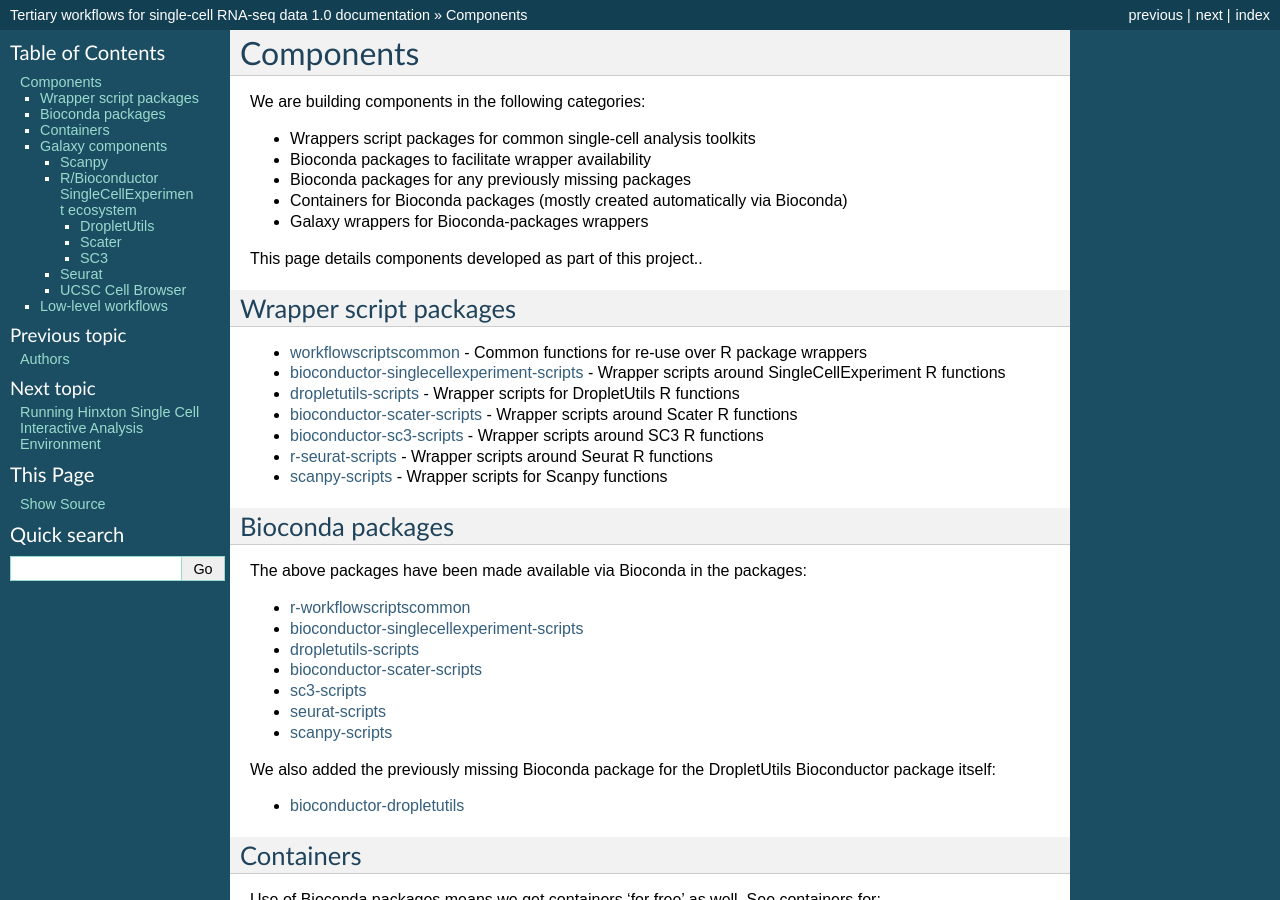
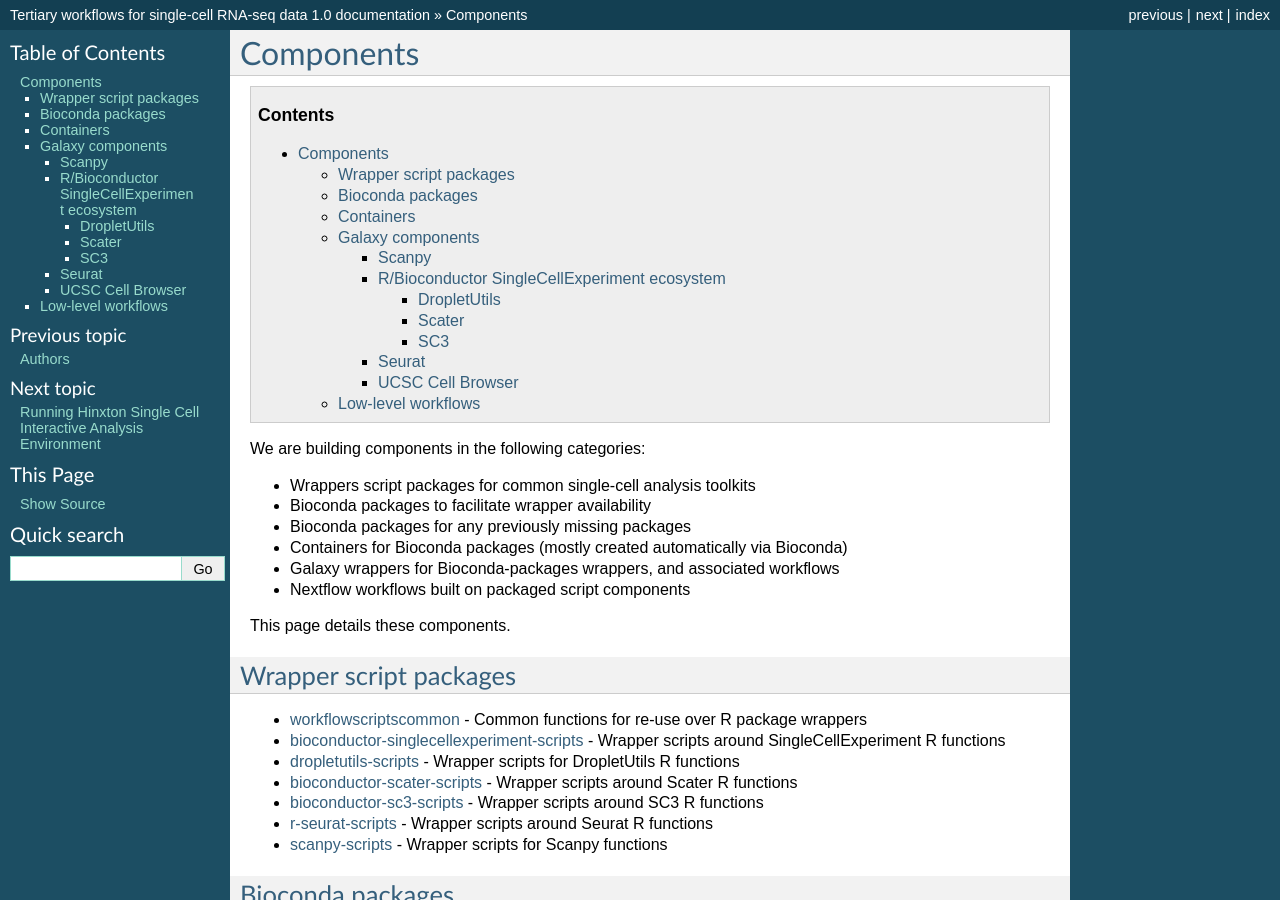
Before and after one commit to ebi-gene-expression-group/tertiary_workflows_docs, a Sphinx documentation site: the page built from docs/modules.rst, in a window 1280 px wide and 900 px high. Built offline with Sphinx 7.4.7, drawn with Linux system fonts in a browser that asks for light colours.

Commit message:
TOC on modules

```diff
--- a/docs/modules.rst
+++ b/docs/modules.rst
@@ -1,6 +1,8 @@
 ############################
 Components
 ############################
+
+.. contents::
 
 We are building components in the following categories:
 
@@ -8,9 +10,10 @@ We are building components in the following categories:
 * Bioconda packages to facilitate wrapper availability
 * Bioconda packages for any previously missing packages
 * Containers for Bioconda packages (mostly created automatically via Bioconda)
-* Galaxy wrappers for Bioconda-packages wrappers
+* Galaxy wrappers for Bioconda-packages wrappers, and associated workflows
+* Nextflow workflows built on packaged script components
 
-This page details components developed as part of this project..
+This page details these components.
 
 .. _script_components:
 
```
